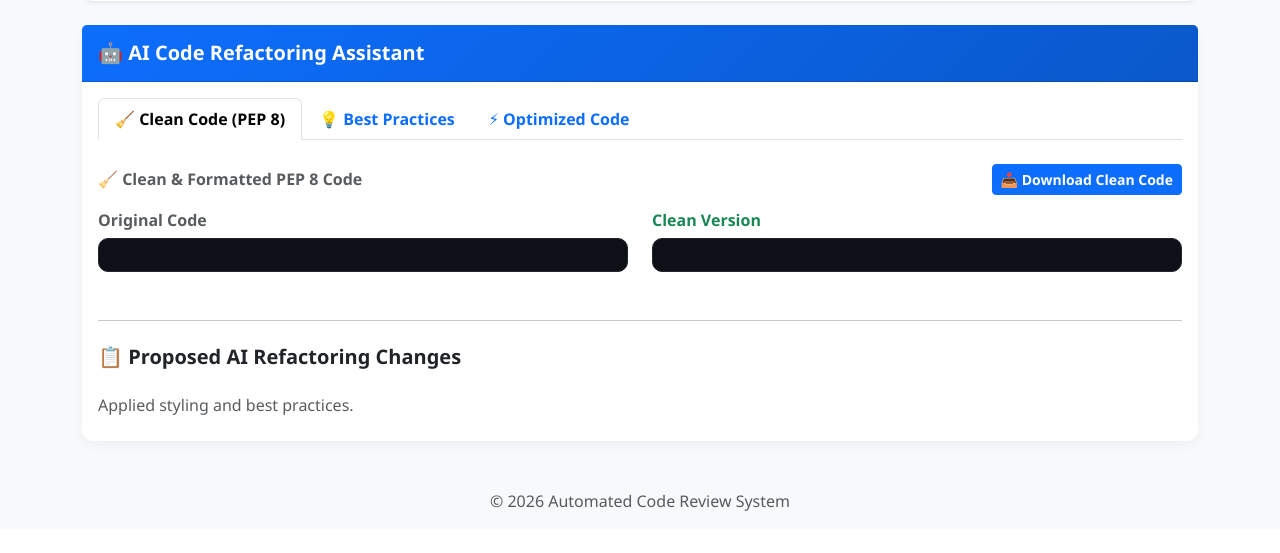
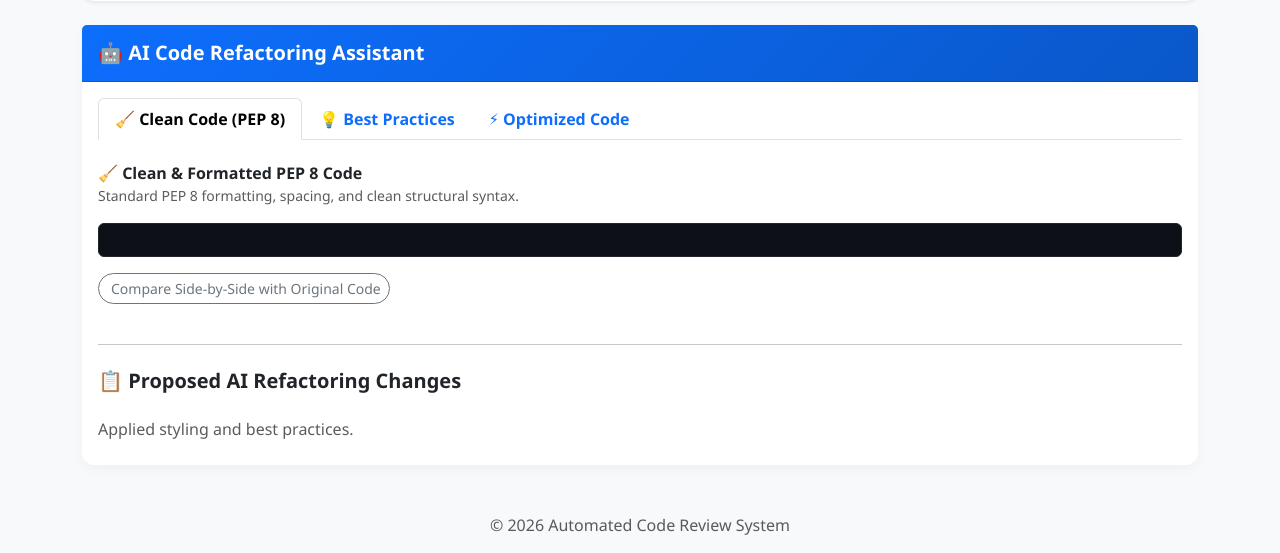
Before and after one commit to adityapatel2202/Automated-Code-Review-System, a Flask app: template app/templates/reports/result.html in a window 1280 px wide. Shown: the part 1930-2483 px from the top of the page. Before the commit the page ends 2441 px from the top, so only its background shows below. Run offline with Flask 3, Linux system fonts and the light colour scheme; the template is opened without the code that fills it, so the values that code supplies are empty; some libraries are stand-ins or nearby versions.

Commit message:
feat: enhance AI refactoring generation and clean full-width UI with optional side-by-side comparison

```diff
--- a/app/templates/reports/result.html
+++ b/app/templates/reports/result.html
@@ -417,19 +417,34 @@ Analysis Result
             <!-- Clean Code Tab -->
             <div class="tab-pane fade show active" id="clean">
                 <div class="d-flex justify-content-between align-items-center mb-3">
-                    <h6 class="fw-bold text-muted mb-0">🧹 Clean & Formatted PEP 8 Code</h6>
-                    <a href="{{ url_for('reports.download_refactored', review_id=review_id, version='clean') }}" class="btn btn-primary btn-sm fw-semibold">
+                    <div>
+                        <h6 class="fw-bold text-dark mb-0">🧹 Clean & Formatted PEP 8 Code</h6>
+                        <small class="text-muted">Standard PEP 8 formatting, spacing, and clean structural syntax.</small>
+                    </div>
+                    {% if review_id %}
+                    <a href="{{ url_for('reports.download_refactored', review_id=review_id, version='clean') }}" class="btn btn-primary btn-sm fw-semibold rounded-pill">
                         📥 Download Clean Code
                     </a>
+                    {% endif %}
                 </div>
+
+                <div class="mb-3">
+                    <pre class="code-box bg-dark text-light p-3 rounded" style="max-height: 450px; overflow-y: auto;"><code class="language-python">{{ result.ai_result.clean_code }}</code></pre>
+                </div>
+
+                <button class="btn btn-sm btn-outline-secondary rounded-pill mb-3" type="button" data-bs-toggle="collapse" data-bs-target="#cleanCompare" aria-expanded="false">
+                    <i class="bi bi-layout-split me-1"></i> Compare Side-by-Side with Original Code
+                </button>
+                <div class="collapse mb-3" id="cleanCompare">
                     <div class="row">
-                    <div class="col-lg-6 mb-3">
+                        <div class="col-lg-6">
                             <h6 class="fw-bold text-muted mb-2">Original Code</h6>
                             <pre class="code-box"><code class="language-python">{{ result.source_code }}</code></pre>
                         </div>
-                    <div class="col-lg-6 mb-3">
+                        <div class="col-lg-6">
                             <h6 class="fw-bold text-success mb-2">Clean Version</h6>
                             <pre class="code-box"><code class="language-python">{{ result.ai_result.clean_code }}</code></pre>
+                        </div>
                     </div>
                 </div>
             </div>
@@ -437,19 +452,34 @@ Analysis Result
             <!-- Best Practice Tab -->
             <div class="tab-pane fade" id="practice">
                 <div class="d-flex justify-content-between align-items-center mb-3">
-                    <h6 class="fw-bold text-muted mb-0">💡 Best Practices & Docstrings</h6>
-                    <a href="{{ url_for('reports.download_refactored', review_id=review_id, version='best_practice') }}" class="btn btn-primary btn-sm fw-semibold">
+                    <div>
+                        <h6 class="fw-bold text-dark mb-0">💡 Best Practices & Type Hints</h6>
+                        <small class="text-muted">Injected type annotations (`typing`), PEP 257 docstrings, and robust pattern hints.</small>
+                    </div>
+                    {% if review_id %}
+                    <a href="{{ url_for('reports.download_refactored', review_id=review_id, version='best_practice') }}" class="btn btn-success btn-sm fw-semibold rounded-pill">
                         📥 Download Best Practice Code
                     </a>
+                    {% endif %}
                 </div>
+
+                <div class="mb-3">
+                    <pre class="code-box bg-dark text-light p-3 rounded" style="max-height: 450px; overflow-y: auto;"><code class="language-python">{{ result.ai_result.best_practice }}</code></pre>
+                </div>
+
+                <button class="btn btn-sm btn-outline-secondary rounded-pill mb-3" type="button" data-bs-toggle="collapse" data-bs-target="#practiceCompare" aria-expanded="false">
+                    <i class="bi bi-layout-split me-1"></i> Compare Side-by-Side with Original Code
+                </button>
+                <div class="collapse mb-3" id="practiceCompare">
                     <div class="row">
-                    <div class="col-lg-6 mb-3">
+                        <div class="col-lg-6">
                             <h6 class="fw-bold text-muted mb-2">Original Code</h6>
                             <pre class="code-box"><code class="language-python">{{ result.source_code }}</code></pre>
                         </div>
-                    <div class="col-lg-6 mb-3">
+                        <div class="col-lg-6">
                             <h6 class="fw-bold text-primary mb-2">Best Practice Version</h6>
                             <pre class="code-box"><code class="language-python">{{ result.ai_result.best_practice }}</code></pre>
+                        </div>
                     </div>
                 </div>
             </div>
@@ -457,19 +487,34 @@ Analysis Result
             <!-- Optimized Tab -->
             <div class="tab-pane fade" id="optimized">
                 <div class="d-flex justify-content-between align-items-center mb-3">
-                    <h6 class="fw-bold text-muted mb-0">⚡ Performance Optimized Code</h6>
-                    <a href="{{ url_for('reports.download_refactored', review_id=review_id, version='optimized') }}" class="btn btn-primary btn-sm fw-semibold">
+                    <div>
+                        <h6 class="fw-bold text-dark mb-0">⚡ Performance & Execution Speed Optimization</h6>
+                        <small class="text-muted">Cleaned debug logs, optimized loop execution, and upgraded token/UUID efficiency.</small>
+                    </div>
+                    {% if review_id %}
+                    <a href="{{ url_for('reports.download_refactored', review_id=review_id, version='optimized') }}" class="btn btn-warning text-dark btn-sm fw-semibold rounded-pill">
                         📥 Download Optimized Code
                     </a>
+                    {% endif %}
                 </div>
+
+                <div class="mb-3">
+                    <pre class="code-box bg-dark text-light p-3 rounded" style="max-height: 450px; overflow-y: auto;"><code class="language-python">{{ result.ai_result.optimized_code }}</code></pre>
+                </div>
+
+                <button class="btn btn-sm btn-outline-secondary rounded-pill mb-3" type="button" data-bs-toggle="collapse" data-bs-target="#optCompare" aria-expanded="false">
+                    <i class="bi bi-layout-split me-1"></i> Compare Side-by-Side with Original Code
+                </button>
+                <div class="collapse mb-3" id="optCompare">
                     <div class="row">
-                    <div class="col-lg-6 mb-3">
+                        <div class="col-lg-6">
                             <h6 class="fw-bold text-muted mb-2">Original Code</h6>
                             <pre class="code-box"><code class="language-python">{{ result.source_code }}</code></pre>
                         </div>
-                    <div class="col-lg-6 mb-3">
+                        <div class="col-lg-6">
                             <h6 class="fw-bold text-warning mb-2">Optimized Version</h6>
                             <pre class="code-box"><code class="language-python">{{ result.ai_result.optimized_code }}</code></pre>
+                        </div>
                     </div>
                 </div>
             </div>
```
Also changed, not shown: app/ai/code_improver.py (+32 -5 lines). Lines whose indentation alone changed are shown as unchanged.
